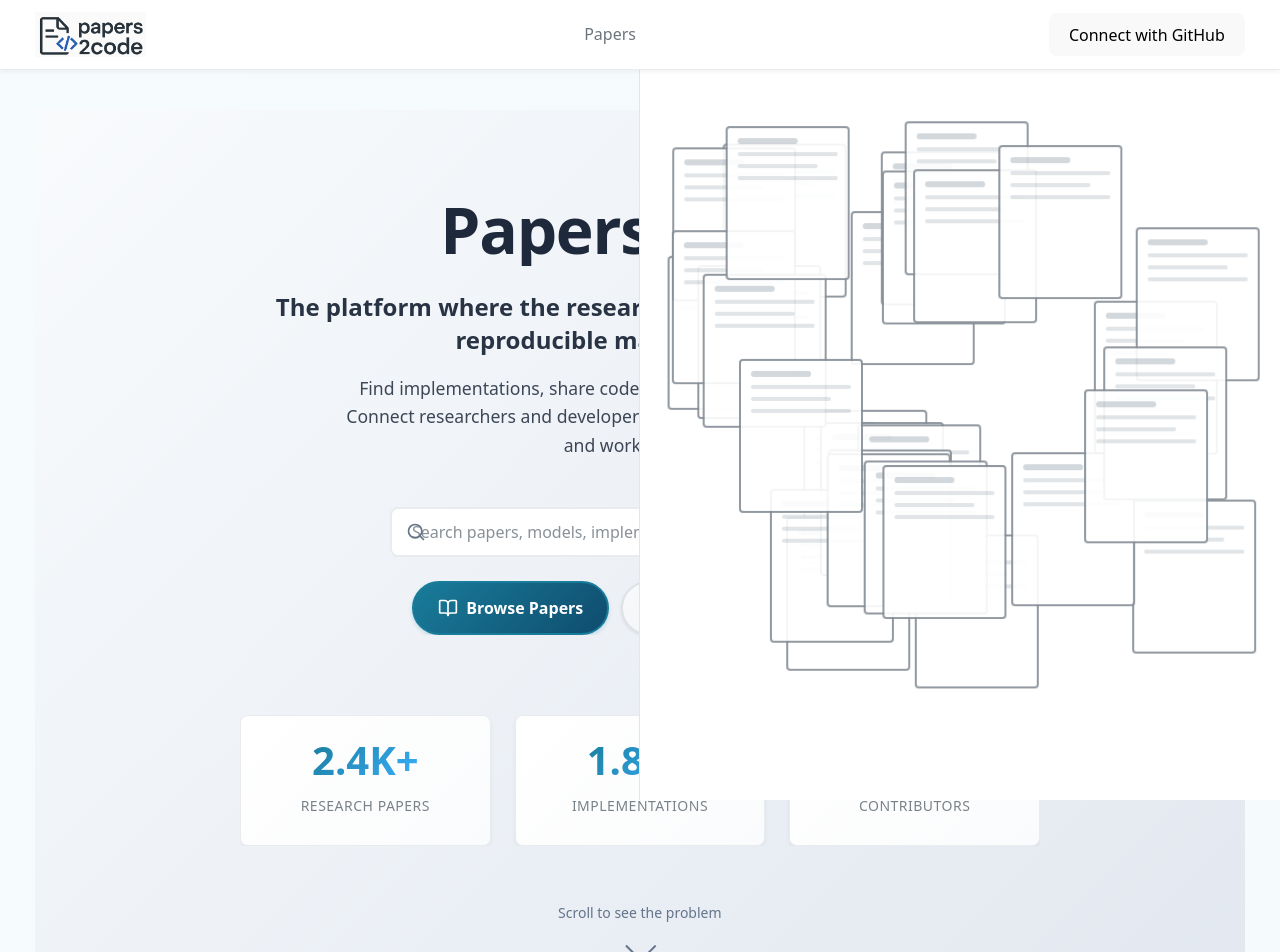
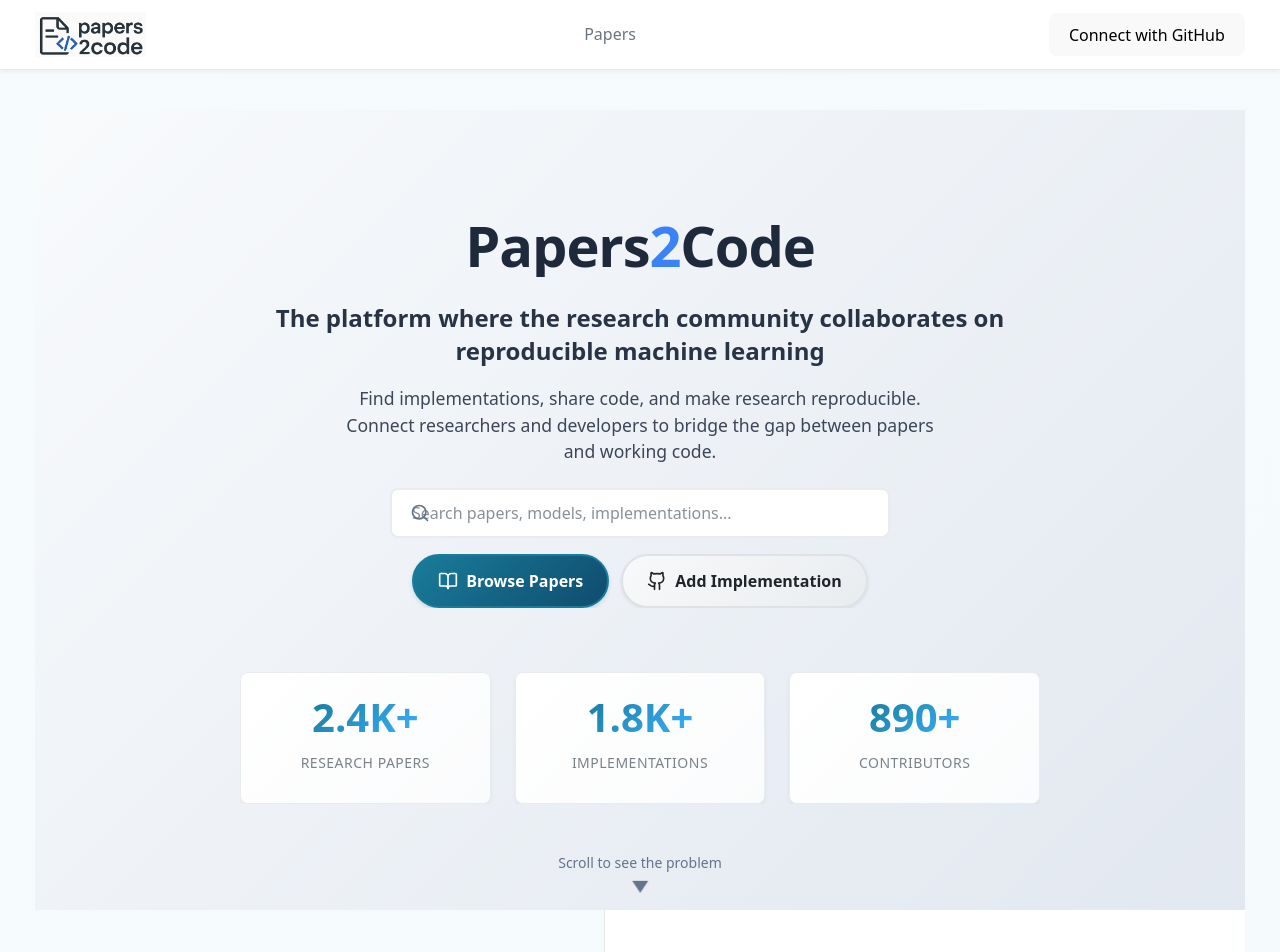
Before and after one commit to RyanKim17920/Papers2Code, a React (Vite) app in the folder papers2code-ui/: page / in a window 1280 px wide. Shown: the top 952 px of the page. Built offline with nearby package versions, Linux system fonts and the light colour scheme; no server answers.

Commit message:
more improvements (header) + better animations

```diff
--- a/papers2code-ui/src/components/landing/HeroAnimation.css
+++ b/papers2code-ui/src/components/landing/HeroAnimation.css
@@ -14,10 +14,8 @@ body::-webkit-scrollbar-thumb:hover {
   background-color: var(--primary-dark-color);
 }
 
-/* Visuals are sticky within the animation wrapper */
+/* Visuals are positioned dynamically based on scroll phase */
 .sticky-visual-pane {
-  position: fixed;
-  top: 0;
   right: 0;
   height: 100vh;
   width: 50vw;
@@ -27,7 +25,25 @@ body::-webkit-scrollbar-thumb:hover {
   z-index: 5; /* Lower z-index so it stays behind page content */
   overflow: hidden;
   border-left: 1px solid rgba(0, 0, 0, 0.1);
-  /* Only show during scrollytelling section */
+  transition: all 0.3s ease; /* Smooth transitions between phases */
+}
+
+/* Phase 1: Initially positioned below header (absolute positioning relative to scrollytelling start) */
+.sticky-visual-pane.phase-initial {
+  position: absolute;
+  top: 0; /* Positioned at the start of scrollytelling container */
+}
+
+/* Phase 2: During scrolling - follows/sticks as you scroll through scenes */
+.sticky-visual-pane.phase-following {
+  position: fixed;
+  top: 0; /* Sticks to viewport top during scrolling */
+}
+
+/* Phase 3: At the end - sticks when scrollytelling ends */
+.sticky-visual-pane.phase-end {
+  position: absolute;
+  bottom: 0; /* Sticks to bottom of scrollytelling container */
 }
 
 /* This makes all direct children of the pane stack in the same grid cell */
--- a/papers2code-ui/src/components/landing/HeroAnimation.tsx
+++ b/papers2code-ui/src/components/landing/HeroAnimation.tsx
@@ -151,18 +151,34 @@ const ProblemChart = ({ show }: { show: boolean }) => {
 // The main component that assembles the visuals
 export const HeroAnimation = ({ activeScene }: { activeScene: number }) => {
     const [isVisible, setIsVisible] = useState(true);
+    const [positionClass, setPositionClass] = useState('phase-initial'); // Track positioning phase
 
     useEffect(() => {
         const handleScroll = () => {
-            // Hide animation when we scroll past the scrollytelling section
-            const scrollytellingContainer = document.querySelector('.hero-animation-wrapper');
+            const scrollytellingContainer = document.querySelector('.scrollytelling-container');
+            const heroHeader = document.querySelector('.hero-header');
 
-            if (!scrollytellingContainer) return;
+            if (!scrollytellingContainer || !heroHeader) return;
 
             const containerRect = scrollytellingContainer.getBoundingClientRect();
+            const heroRect = heroHeader.getBoundingClientRect();
 
-            // Hide when the scrollytelling container is scrolled past
-            setIsVisible(containerRect.bottom > 0);
+            // Phase 1: Initially positioned below header (not overlapping)
+            if (heroRect.bottom > 0) {
+                setPositionClass('phase-initial');
+            }
+            // Phase 2: During scrolling - follows/sticks as you scroll through scenes
+            else if (containerRect.top <= 0 && containerRect.bottom > 0) {
+                setPositionClass('phase-following');
+            }
+            // Phase 3: At the end - sticks when scrollytelling ends
+            else if (containerRect.bottom <= 0) {
+                setPositionClass('phase-end');
+                setIsVisible(false); // Hide when completely past scrollytelling
+                return;
+            }
+
+            setIsVisible(true);
         };
 
         window.addEventListener('scroll', handleScroll);
@@ -173,7 +189,7 @@ export const HeroAnimation = ({ activeScene }: { activeScene: number }) => {
     if (!isVisible) return null;
 
     return (
-        <div className="sticky-visual-pane">
+        <div className={`sticky-visual-pane ${positionClass}`}>
           <VisualsController activeScene={activeScene} />
           <ProblemChart show={activeScene === 4} />
           <div className="viz-container labels-container">
--- a/papers2code-ui/src/components/landing/HeroHeader.css
+++ b/papers2code-ui/src/components/landing/HeroHeader.css
@@ -1,6 +1,6 @@
 /* Hero Header Section */
 .hero-header {
-  min-height: 100vh;
+  min-height: 100vh; /* Use min-height to allow growth when zoomed */
   background: linear-gradient(135deg, #f8fafc 0%, #e2e8f0 100%);
   display: flex;
   flex-direction: column;
@@ -9,21 +9,22 @@
   position: relative;
   color: #1e293b;
   text-align: center;
-  padding: 2rem;
+  padding: 1rem; /* Reduce padding to give more space */
   overflow: hidden; /* Prevent any scrollbars within hero */
+  box-sizing: border-box; /* Include padding in height calculation */
 }
 
 .hero-content {
   max-width: 800px;
   width: 100%;
-  margin-bottom: 4rem; /* Increase space to prevent overlap with scroll indicator */
+  margin-bottom: 1rem; /* Further reduce space for zoom compatibility */
 }
 
 /* Hero Text */
 .hero-title {
-  font-size: clamp(2.5rem, 6vw, 4rem); /* Reduce max size to prevent overflow */
+  font-size: clamp(2rem, 5vw, 3.5rem); /* More conservative sizing to prevent overflow */
   font-weight: 800;
-  margin-bottom: 1.5rem;
+  margin-bottom: 1rem; /* Reduce margin */
   line-height: 1.1;
   letter-spacing: -0.02em;
   word-break: keep-all;
@@ -45,10 +46,10 @@
 }
 
 .hero-description {
-  font-size: clamp(1rem, 2vw, 1.1rem);
-  margin-bottom: 3rem;
+  font-size: clamp(0.9rem, 2vw, 1.1rem); /* More conservative sizing */
+  margin-bottom: 1.5rem; /* Reduce margin further */
   opacity: 0.85;
-  line-height: 1.6;
+  line-height: 1.5; /* Reduce line height */
   max-width: 600px;
   margin-left: auto;
   margin-right: auto;
@@ -58,9 +59,9 @@
 .hero-actions {
   display: flex;
   flex-direction: column;
-  gap: 1.5rem;
+  gap: 1rem; /* Reduce gap to save space */
   align-items: center;
-  margin-bottom: 3rem;
+  margin-bottom: 2rem; /* Reduce margin to save space */
 }
 
 .search-container {
@@ -71,7 +72,7 @@
 
 .search-input {
   width: 100%;
-  padding: 1rem 1rem 1rem 3rem;
+  padding: 1rem 1rem 1rem 3.5rem; /* Increase left padding to make room for icon */
   border: 2px solid #cbd5e1;
   border-radius: 50px;
   background: white;
@@ -92,7 +93,7 @@
 
 .search-icon {
   position: absolute;
-  left: 1rem;
+  left: 1.25rem; /* Move icon further left to prevent overlap */
   top: 50%;
   transform: translateY(-50%);
   color: #64748b;
@@ -151,7 +152,7 @@
   grid-template-columns: repeat(3, 1fr);
   gap: 1.5rem; /* Reduce gap to be more compact */
   margin-top: 2rem;
-  margin-bottom: 4rem; /* Add space before scroll indicator */
+  margin-bottom: 2rem; /* Reduce space to prevent overflow */
   max-width: 100%;
   overflow: hidden;
 }
@@ -180,14 +181,16 @@
 /* Scroll Indicator */
 .scroll-indicator {
   position: absolute;
-  bottom: 3rem; /* Increase bottom spacing for better separation */
+  bottom: 1rem; /* Reduce bottom spacing to prevent overflow */
   left: 50%;
   transform: translateX(-50%);
   display: flex;
   flex-direction: column;
   align-items: center;
-  gap: 0.75rem;
+  gap: 0.5rem; /* Reduce gap to make it more compact */
   z-index: 100; /* Ensure it's above other content */
+  max-height: 50px; /* Constrain height to prevent overflow */
+  overflow: hidden; /* Prevent any content overflow */
 }
 
 .scroll-text {
@@ -197,23 +200,23 @@
 }
 
 .scroll-arrow {
-  width: 20px;
-  height: 20px;
-  border-right: 2px solid #64748b;
-  border-bottom: 2px solid #64748b;
-  transform: rotate(45deg);
+  width: 0;
+  height: 0;
+  border-left: 8px solid transparent;
+  border-right: 8px solid transparent;
+  border-top: 12px solid #64748b;
   animation: bounce 2s infinite;
 }
 
 @keyframes bounce {
   0%, 20%, 50%, 80%, 100% {
-    transform: rotate(45deg) translateY(0);
+    transform: translateY(0);
   }
   40% {
-    transform: rotate(45deg) translateY(-10px);
+    transform: translateY(-10px);
   }
   60% {
-    transform: rotate(45deg) translateY(-5px);
+    transform: translateY(-5px);
   }
 }
 
@@ -264,11 +267,11 @@
   }
 
   .search-input {
-    padding: 0.875rem 0.875rem 0.875rem 2.5rem;
+    padding: 0.875rem 0.875rem 0.875rem 3rem; /* Increase left padding on mobile too */
   }
 
   .search-icon {
-    left: 0.875rem;
+    left: 1.125rem; /* Adjust icon position on mobile */
   }
 
   .stat-item {
```
